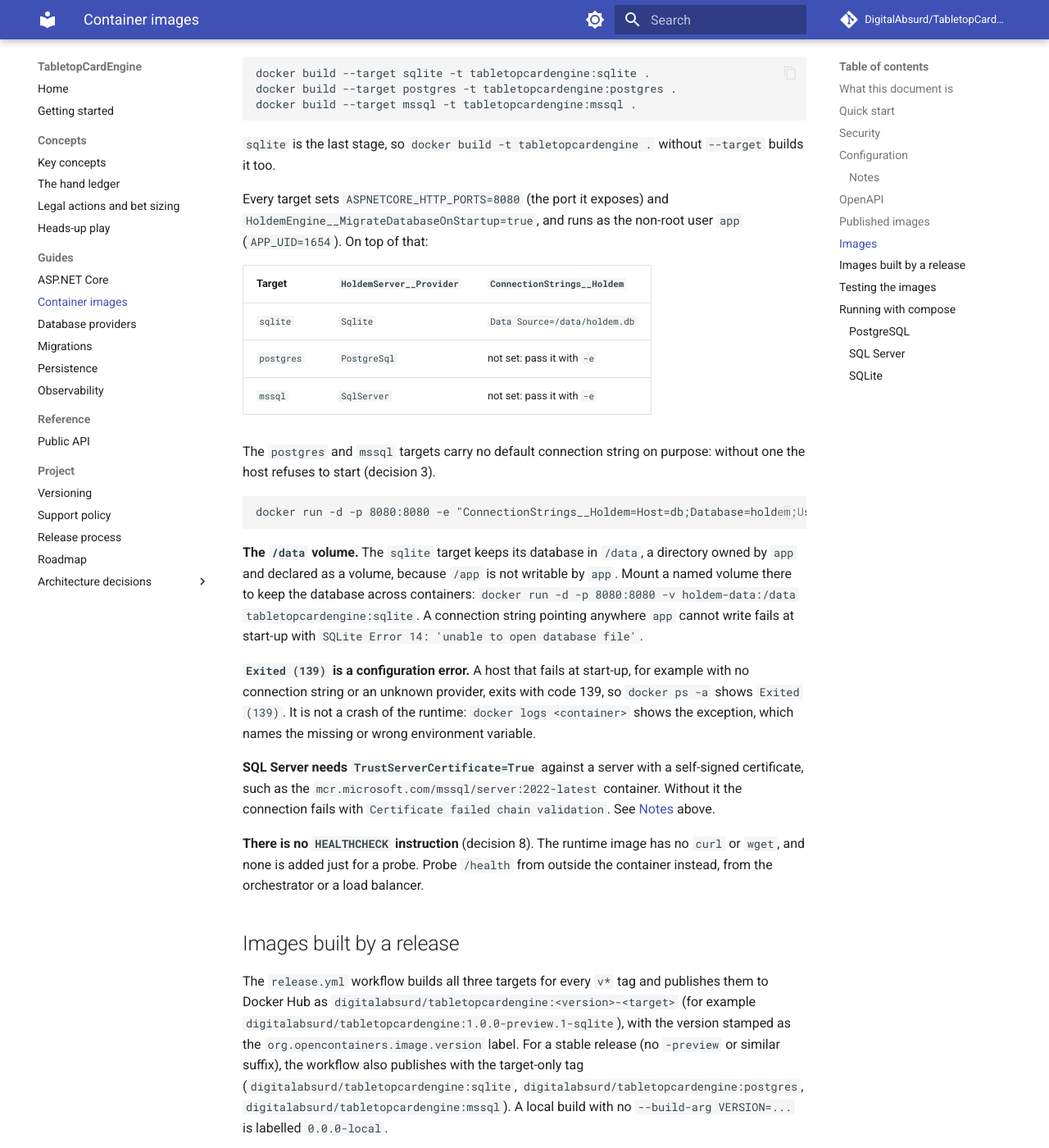
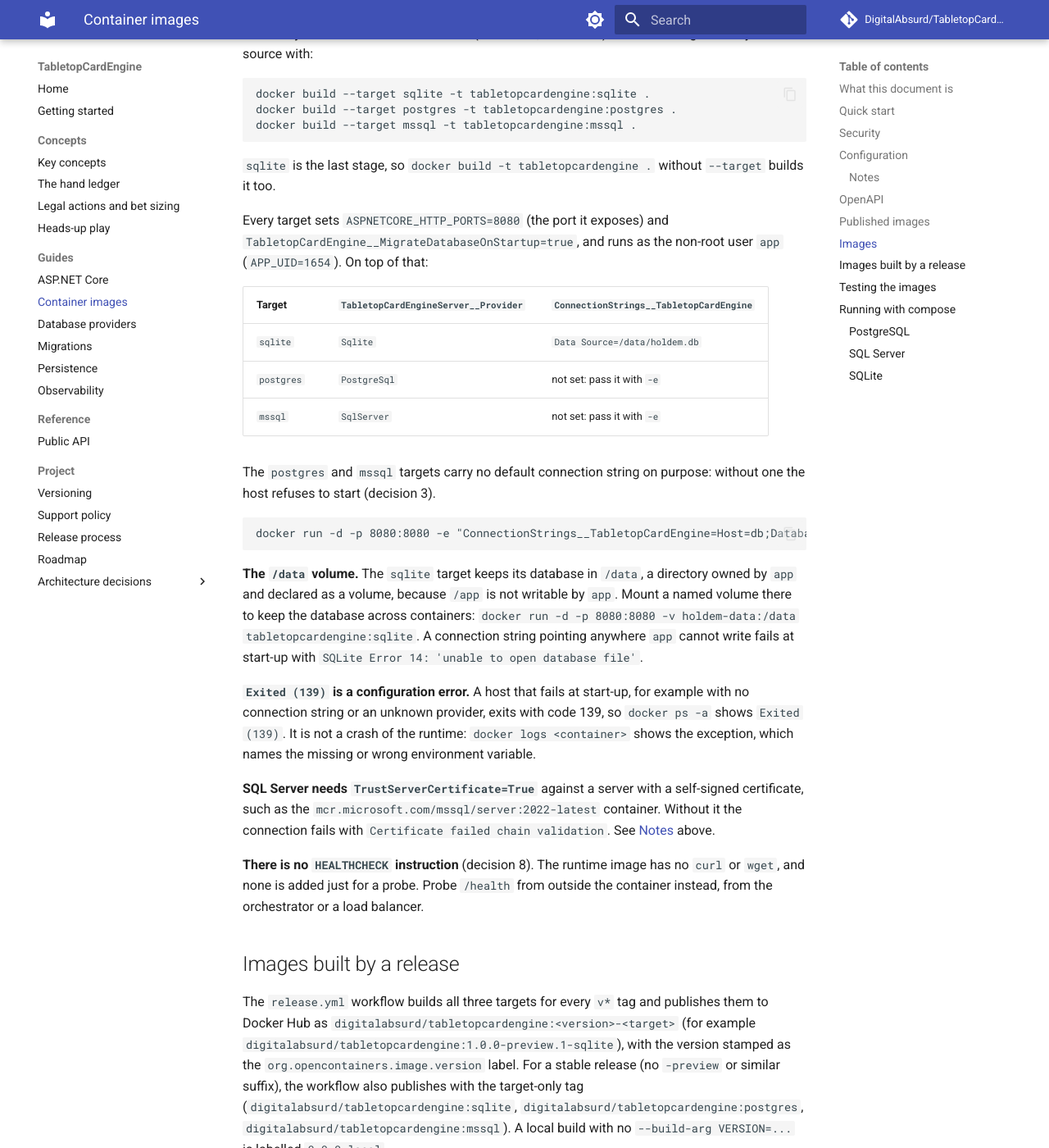
Before and after one commit to DigitalAbsurd/TabletopCardEngine, an MkDocs documentation site: the page built from docs/docker.md, in a window 1280 px wide and 1400 px high, scrolled down 2745 px. Shown: the whole window at 82% size. Built offline with MkDocs 1.6.1 and Material for MkDocs 9.7.7, drawn with Linux system fonts in a browser that asks for light colours; comment, search, counter and statistics services are not loaded; some of the changed text lies outside the part shown.

Commit message:
refactor(server)!: rename the container host's configuration keys (#405)
The keys are the Docker image's user-facing surface, so they now carry the
TabletopCardEngine brand. No fallback to the old keys is kept: no image has
been published. ADR-0007 gains section 3a recording the reversal of part of
section 3.

BREAKING CHANGE: container host environment variables renamed:
ConnectionStrings__Holdem -> ConnectionStrings__TabletopCardEngine,
HoldemServer__Provider -> TabletopCardEngineServer__Provider,
HoldemEngine__* -> TabletopCardEngine__*.

Co-authored-by: Claude Sonnet 5.5 <noreply@anthropic.com>

````diff
--- a/docs/docker.md
+++ b/docs/docker.md
@@ -42,19 +42,19 @@ The container host is `src/TabletopCardEngine.Server`, an ASP.NET Core applicati
 overriding the one before it:
 
 1. `appsettings.json`, which carries logging and `AllowedHosts` only. It holds no connection string
-   and no `HoldemEngine` section, so nothing database-specific is baked into an image.
+   and no `TabletopCardEngine` section, so nothing database-specific is baked into an image.
 2. `appsettings.Development.json`, read only when `ASPNETCORE_ENVIRONMENT` is `Development`. It
    points at a local SQLite file, `holdem.db`, and migrates it on start-up.
 3. Environment variables, where `__` stands for the `:` of a configuration key
-   (`HoldemEngine__MigrateDatabaseOnStartup` sets `HoldemEngine:MigrateDatabaseOnStartup`).
+   (`TabletopCardEngine__MigrateDatabaseOnStartup` sets `TabletopCardEngine:MigrateDatabaseOnStartup`).
 
 The settings it reads so far:
 
 | Setting | Meaning |
 |---|---|
-| `ConnectionStrings__Holdem` | The connection string of the database, required. Examples per provider:<br/>— SQLite: `Data Source=/data/holdem.db`<br/>— PostgreSQL: `Host=db.example.com;Port=5432;Database=holdem;Username=user;Password=pass`<br/>— SQL Server: `Server=db.example.com,1433;Database=holdem;User Id=sa;Password=pass;TrustServerCertificate=True` (see notes below) |
-| `HoldemServer__Provider` | The database provider: `Sqlite`, `PostgreSql`, or `SqlServer`, required. Case-insensitive. If missing or unknown, the host exits with an error naming the variable. Do not typo this; a silent default would hide a misconfigured image. |
-| `HoldemEngine__*` | The engine's host options, bound to `HoldemEngineHostOptions`: `GamePlayersMinCount`, `GamePlayersMaxCount`, `EnableSensitiveCardLogging` and `MigrateDatabaseOnStartup`. The keys, defaults and rules are in [docs/aspnetcore.md](aspnetcore.md). |
+| `ConnectionStrings__TabletopCardEngine` | The connection string of the database, required. Examples per provider:<br/>— SQLite: `Data Source=/data/holdem.db`<br/>— PostgreSQL: `Host=db.example.com;Port=5432;Database=holdem;Username=user;Password=pass`<br/>— SQL Server: `Server=db.example.com,1433;Database=holdem;User Id=sa;Password=pass;TrustServerCertificate=True` (see notes below) |
+| `TabletopCardEngineServer__Provider` | The database provider: `Sqlite`, `PostgreSql`, or `SqlServer`, required. Case-insensitive. If missing or unknown, the host exits with an error naming the variable. Do not typo this; a silent default would hide a misconfigured image. |
+| `TabletopCardEngine__*` | The engine's host options, bound to `HoldemEngineHostOptions`: `GamePlayersMinCount`, `GamePlayersMaxCount`, `EnableSensitiveCardLogging` and `MigrateDatabaseOnStartup`. The keys, defaults and rules are in [docs/aspnetcore.md](aspnetcore.md). |
 
 To run the host locally, in the `Development` environment on port 5298:
 
@@ -97,10 +97,10 @@ docker build --target mssql -t tabletopcardengine:mssql .
 `sqlite` is the last stage, so `docker build -t tabletopcardengine .` without `--target` builds it too.
 
 Every target sets `ASPNETCORE_HTTP_PORTS=8080` (the port it exposes) and
-`HoldemEngine__MigrateDatabaseOnStartup=true`, and runs as the non-root user `app` (`APP_UID=1654`).
+`TabletopCardEngine__MigrateDatabaseOnStartup=true`, and runs as the non-root user `app` (`APP_UID=1654`).
 On top of that:
 
-| Target | `HoldemServer__Provider` | `ConnectionStrings__Holdem` |
+| Target | `TabletopCardEngineServer__Provider` | `ConnectionStrings__TabletopCardEngine` |
 |---|---|---|
 | `sqlite` | `Sqlite` | `Data Source=/data/holdem.db` |
 | `postgres` | `PostgreSql` | not set: pass it with `-e` |
@@ -110,7 +110,7 @@ The `postgres` and `mssql` targets carry no default connection string on purpose
 host refuses to start (decision 3).
 
 ```
-docker run -d -p 8080:8080 -e "ConnectionStrings__Holdem=Host=db;Database=holdem;Username=user;Password=pass" tabletopcardengine:postgres
+docker run -d -p 8080:8080 -e "ConnectionStrings__TabletopCardEngine=Host=db;Database=holdem;Username=user;Password=pass" tabletopcardengine:postgres
 ```
 
 **The `/data` volume.** The `sqlite` target keeps its database in `/data`, a directory owned by `app`
@@ -143,7 +143,7 @@ the `sqlite`, `postgres` and `mssql` targets from this `Dockerfile` once per run
 and runs each image on a Docker network of its own. The `postgres` and `mssql` images run next to a
 `postgres:16-alpine` or `mcr.microsoft.com/mssql/server:2022-latest` container aliased `db`. Each image
 gets only the environment this guide tells a user to set: nothing for `sqlite`, and
-`ConnectionStrings__Holdem` for the other two. The provider and the start-up migration come from the
+`ConnectionStrings__TabletopCardEngine` for the other two. The provider and the start-up migration come from the
 image itself. For every target the gate checks that:
 
 - a game can be played from creation to finish over HTTP, the same scenario as the in-process
@@ -153,7 +153,7 @@ image itself. For every target the gate checks that:
 - the process runs as the non-root user (`id -u` prints `1654`).
 
 It also checks that the `postgres` and `mssql` images without a connection string exit with a non-zero
-code and a log naming `ConnectionStrings__Holdem`, and that a `sqlite` container keeps a game in its
+code and a log naming `ConnectionStrings__TabletopCardEngine`, and that a `sqlite` container keeps a game in its
 `/data` volume across a stop and a start.
 
 The gate needs Docker and runs only with `TCE_TEST_CONTAINERS=1`. Without it every test reports
@@ -175,7 +175,7 @@ networks it started.
 docker compose -f docker/compose.postgres.yml up -d --build
 ```
 
-The `postgres` service uses a named volume `pgdata` on `/var/lib/postgresql/data` to persist the database. The `server` service reads the connection string from `ConnectionStrings__Holdem` and the database password from `POSTGRES_PASSWORD` (default: `holdem`).
+The `postgres` service uses a named volume `pgdata` on `/var/lib/postgresql/data` to persist the database. The `server` service reads the connection string from `ConnectionStrings__TabletopCardEngine` and the database password from `POSTGRES_PASSWORD` (default: `holdem`).
 
 ```bash
 docker compose -f docker/compose.postgres.yml down -v
@@ -188,7 +188,7 @@ $env:MSSQL_SA_PASSWORD='Probe_Passw0rd!'
 docker compose -f docker/compose.mssql.yml up -d --build
 ```
 
-The `mssql` service uses a named volume `mssqldata` on `/var/opt/mssql` to persist the database. The `server` service reads the connection string from `ConnectionStrings__Holdem` and the database password from `MSSQL_SA_PASSWORD`. The password must be at least 8 characters and contain uppercase, lowercase, digit, and symbol characters.
+The `mssql` service uses a named volume `mssqldata` on `/var/opt/mssql` to persist the database. The `server` service reads the connection string from `ConnectionStrings__TabletopCardEngine` and the database password from `MSSQL_SA_PASSWORD`. The password must be at least 8 characters and contain uppercase, lowercase, digit, and symbol characters.
 
 ```bash
 docker compose -f docker/compose.mssql.yml down -v
````
Also changed, not shown: README.md (+3 -3 lines), docs/adr/0005-container-host-and-images.md (+2 -0 lines), docs/adr/0007-rename-to-tabletopcardengine.md (+13 -2 lines), 10 other files.
